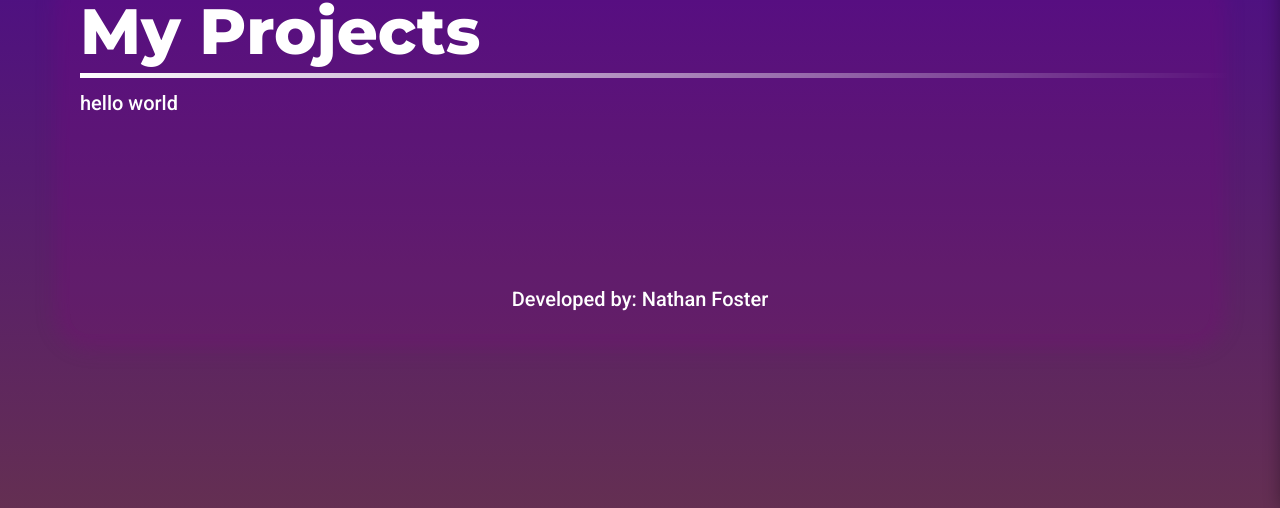
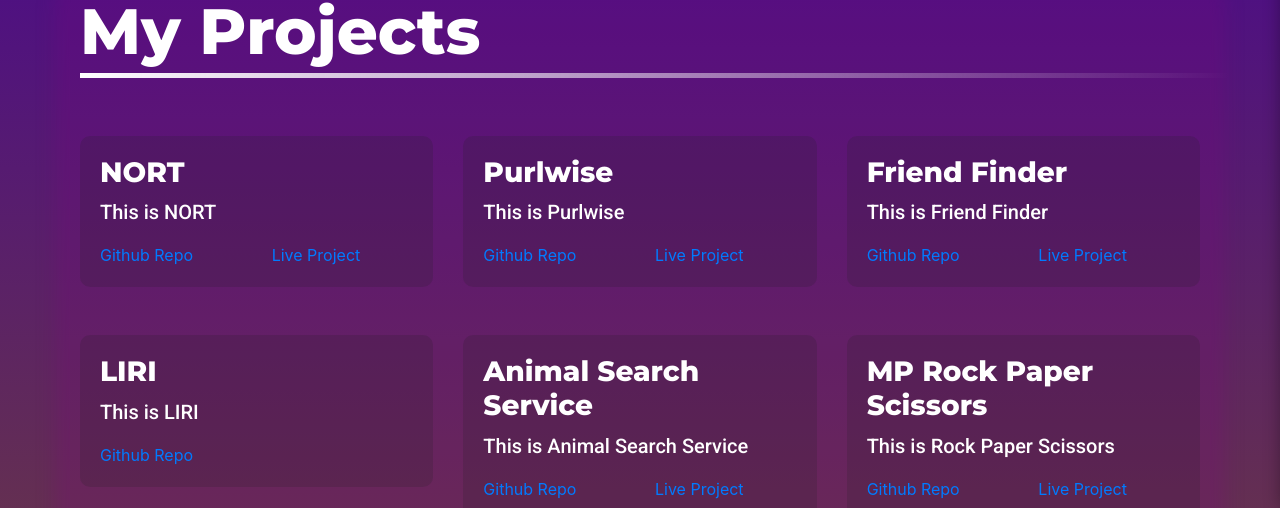
Before and after one commit to Soundwubz/soundwubz.github.io, a React (Create React App) app in the folder client/: page /projects in a window 1280 px wide. Shown: the part 292-800 px from the top of the page. Built offline with nearby package versions, Linux system fonts and the light colour scheme.

Commit message:
Project Item component created; Project content added to page

```diff
--- /dev/null
+++ b/client/src/components/ProItem/index.jsx
@@ -0,0 +1,51 @@
+import React from 'react';
+import './styles.css';
+
+class ProItem extends React.Component {
+
+    genLiveLink = () => {
+        if(this.props.liveLink !== undefined) {
+            return (
+                <div className="col">
+                    <a href={this.props.liveLink}>Live Project</a>
+                </div>
+            )
+        }
+    }
+
+    genGitLink = () => {
+        if(this.props.ghLink !== undefined) {
+            return (
+                <div className="col">
+                    <a href={this.props.ghLink}>Github Repo</a>
+                </div>
+            )
+        }
+    }
+
+    render() {
+        return (
+            <div className="item">
+                <h3>
+                    {this.props.title}
+                </h3>
+                <div className="item-cont">
+                    <div className="row">
+                        <div className="col">
+                            <p>
+                                {this.props.children}
+                            </p>
+                        </div>
+                    </div>
+                    <div className="row">
+                        { this.genGitLink() }
+                        { this.genLiveLink() }
+
+                    </div>
+                </div>
+            </div>
+        )
+    }
+}
+
+export default ProItem
--- /dev/null
+++ b/client/src/components/ProItem/styles.css
@@ -0,0 +1,5 @@
+.item {
+    background: rgba(32, 31, 31, 0.17);
+    padding: 20px;
+    border-radius: 10px;
+}
--- a/client/src/pages/Projects/index.jsx
+++ b/client/src/pages/Projects/index.jsx
@@ -1,6 +1,7 @@
 import React from 'react';
 import Content from '../../components/Content';
 import Footer from '../../components/Footer';
+import ProItem from '../../components/ProItem';
 
 class Projects extends React.Component {
 
@@ -10,7 +11,94 @@ class Projects extends React.Component {
             <Content title="My Projects">
                 <div className="row">
                     <div className="col">
-                        <p>hello world</p>
+                        <div className="projects">
+                            <div className="row mt-5">
+                                <div className="col-4">
+                                    <ProItem
+                                        title={"NORT"}
+                                        ghLink={"https://github.com/Soundwubz/NORT"}
+                                        liveLink={"https://nort-game.herokuapp.com/"}
+                                    >
+                                        This is NORT
+                                    </ProItem>
+                                </div>
+                                <div className="col-4">
+                                    <ProItem
+                                        title={"Purlwise"}
+                                        ghLink={"https://github.com/Soundwubz/purlwise"}
+                                        liveLink={"https://purlwise.herokuapp.com/"}
+                                    >
+                                        This is Purlwise
+                                    </ProItem>
+                                </div>
+                                <div className="col-4">
+                                    <ProItem
+                                        title={"Friend Finder"}
+                                        ghLink={"https://github.com/Soundwubz/FriendFinder"}
+                                        liveLink={"https://serene-bastion-60928.herokuapp.com/"}
+                                    >
+                                        This is Friend Finder
+                                    </ProItem>
+                                </div>
+                            </div>
+                            <div className="row mt-5">
+                                <div className="col-4">
+                                    <ProItem
+                                        title={"LIRI"}
+                                        ghLink={"https://github.com/Soundwubz/liri-node-app"}
+                                    >
+                                        This is LIRI
+                                    </ProItem>
+                                </div>
+                                <div className="col-4">
+                                    <ProItem
+                                        title={"Animal Search Service"}
+                                        ghLink={"https://soundwubz.github.io/project-1/"}
+                                        liveLink={"https://github.com/Soundwubz/project-1/"}
+                                    >
+                                        This is Animal Search Service
+                                    </ProItem>
+                                </div>
+                                <div className="col-4">
+                                    <ProItem
+                                        title={"MP Rock Paper Scissors"}
+                                        ghLink={"https://github.com/Soundwubz/Multiplayer-RPS/"}
+                                        liveLink={"https://soundwubz.github.io/Multiplayer-RPS/"}
+                                    >
+                                        This is Rock Paper Scissors
+                                    </ProItem>
+                                </div>
+                            </div>
+                            <div className="row mt-5">
+                                <div className="col-4">
+                                    <ProItem
+                                        title={"Giphy Search"}
+                                        ghLink={"https://github.com/Soundwubz/giphy-search/"}
+                                        liveLink={"https://soundwubz.github.io/giphy-search/"}
+                                    >
+                                        This is Giphy Search
+                                    </ProItem>
+                                </div>
+                                <div className="col-4">
+                                    <ProItem
+                                        title={"Star Wars RPG"}
+                                        ghLink={"https://github.com/Soundwubz/Star-Wars-RPG/"}
+                                        liveLink={"https://soundwubz.github.io/Star-Wars-RPG/"}
+                                    >
+                                        This is Star Wars RPG
+                                    </ProItem>
+                                </div>
+                                <div className="col-4">
+                                    <ProItem
+                                        title={"Word Guess Game"}
+                                        ghLink={"https://github.com/Soundwubz/Word-Guess-Game/"}
+                                        liveLink={"https://soundwubz.github.io/Word-Guess-Game/"}
+                                    >
+                                        This is Word Guess Game
+                                    </ProItem>
+                                </div>
+                            </div>
+                        </div>
                     </div>
                 </div>
                 <Footer>
```
